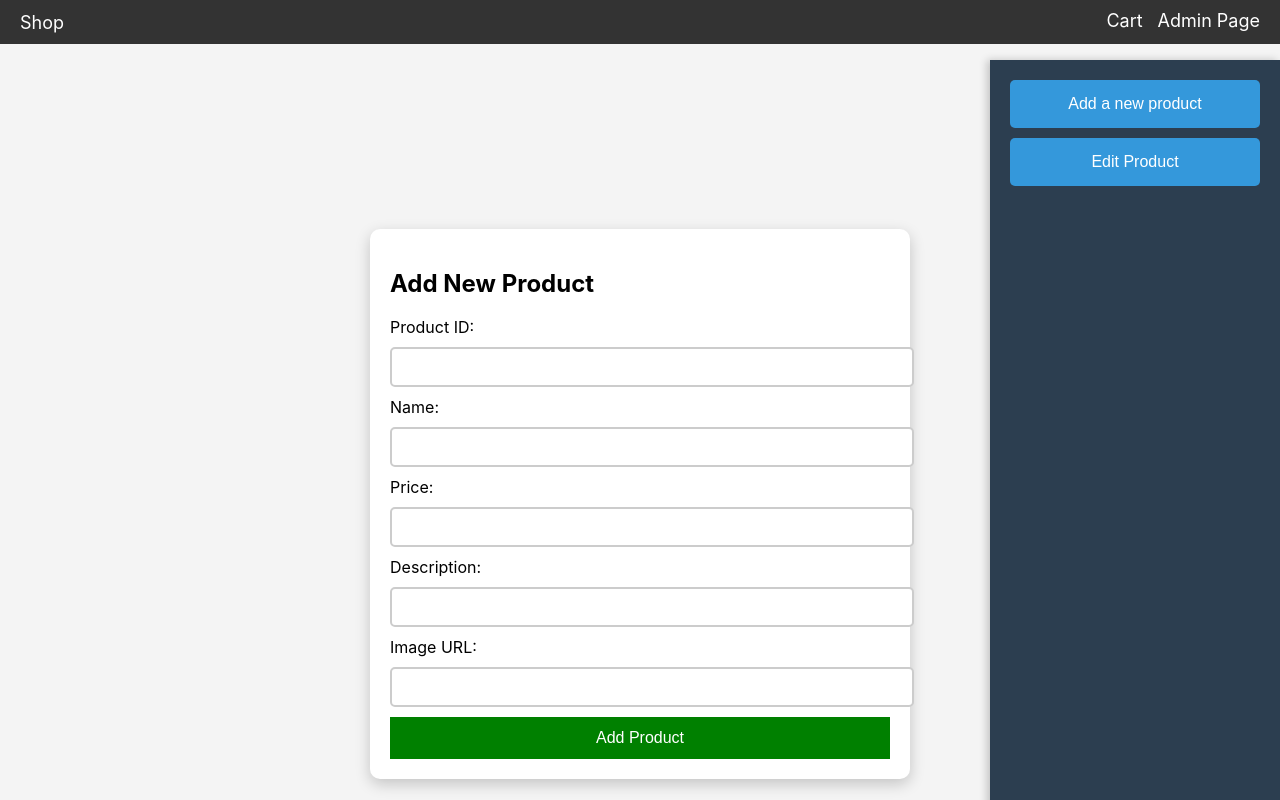
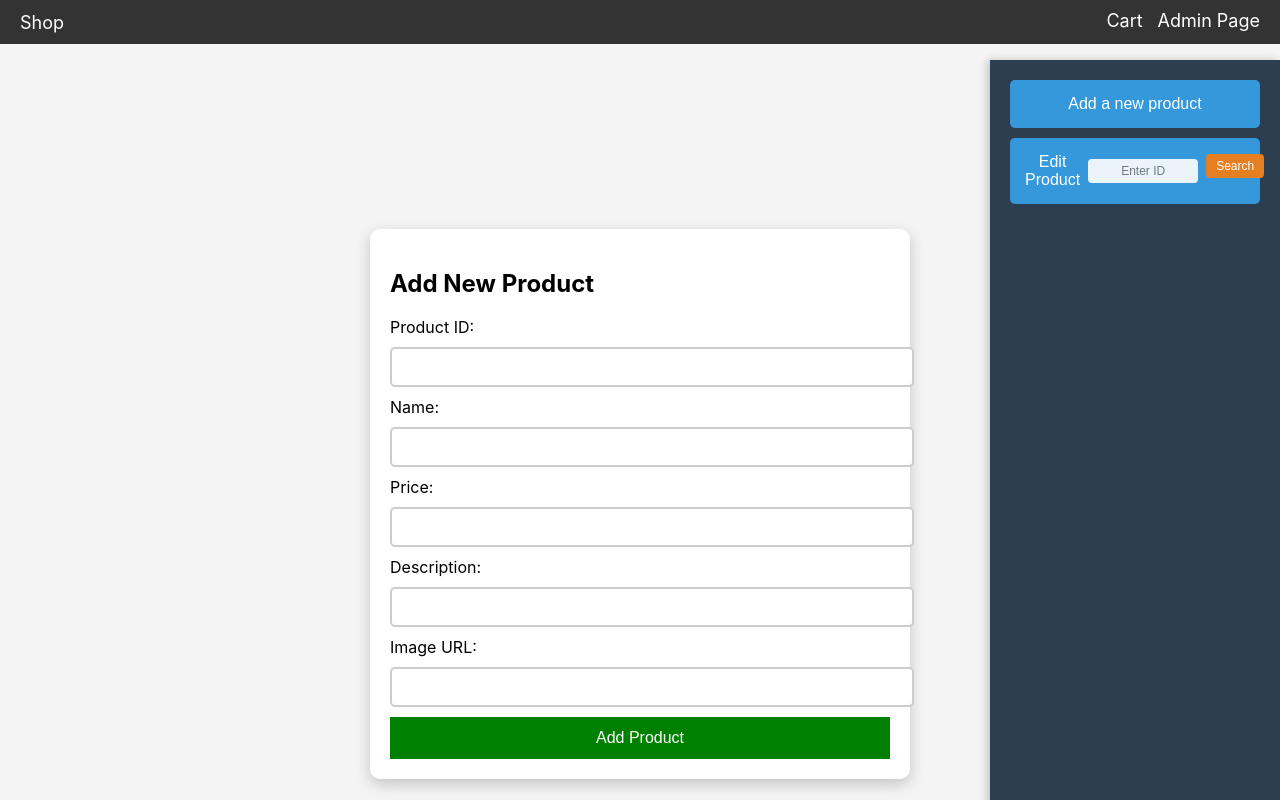
Before and after one commit to Tks23-hub/Small-Shop, a React (Create React App) app: page /admin in a window 1280 px wide. Built offline with nearby package versions, Linux system fonts and the light colour scheme.

Commit message:
adding a search bar to the Edit Button itself and creting a folder to save the Footer Pages For later

```diff
--- a/src/pages/Admin.js
+++ b/src/pages/Admin.js
@@ -69,7 +69,8 @@ function Admin() {
 
         {selectedOption === "edit" && (
           <div className="admin-form-container">
-            <h2>Edit Product</h2>
+            <h2>
+              Edit Product</h2>
             <div className="edit-button-container">
               <input
                 type="text"
@@ -100,9 +101,20 @@ function Admin() {
         )}
       </div>
 
+
       <div className="admin-sidebar">
         <button onClick={() => setSelectedOption("add")}>Add a new product</button>
-        <button onClick={() => setSelectedOption("edit")}>Edit Product</button>
+        <button className="edit-button" onClick={() => setSelectedOption("edit")}>
+    <span>Edit Product</span>
+    <input
+      type="text"
+      placeholder="Enter ID"
+      value={productId}
+      onChange={(e) => setProductId(e.target.value)}
+      className="search-input"
+    />
+    <button className="search-btn" onClick={handleSearch}>Search</button>
+  </button>
       </div>
     </div>
   );
--- a/src/styles/Admin.css
+++ b/src/styles/Admin.css
@@ -1,13 +1,13 @@
-/* ✅ Main Layout */
+
 .admin-container {
   display: flex;
   flex-direction: row;
   height: 100vh;
   background-color: #f4f4f4;
-  padding-top: 60px; /* ✅ Space for Navbar */
+  padding-top: 60px;
 }
 
-/* ✅ Admin Content (Takes most of the space) */
+
 .admin-content {
   flex-grow: 1;
   padding: 30px;
@@ -16,7 +16,7 @@
   align-items: center;
 }
 
-/* ✅ Sidebar (Moves to the FAR RIGHT) */
+
 .admin-sidebar {
   width: 250px;
   background-color: #2c3e50;
@@ -26,12 +26,12 @@
   align-items: center;
   position: fixed;
   right: 0;
-  top: 60px; /* ✅ Now starts BELOW the Navbar */
-  height: calc(100vh - 60px); /* ✅ Adjust height to avoid covering navbar */
+  top: 60px;
+  height: calc(100vh - 60px);
   box-shadow: -3px 0 8px rgba(0, 0, 0, 0.2);
 }
 
-/* ✅ Navbar Fix */
+
 .navbar {
   width: 100%;
   position: fixed;
@@ -39,13 +39,13 @@
   left: 0;
   background-color: #333;
   padding: 10px 20px;
-  z-index: 1000; /* ✅ Ensures navbar is above everything */
+  z-index: 1000;
   display: flex;
   justify-content: space-between;
 }
 
 
-/* ✅ Sidebar Buttons */
+
 .admin-sidebar button {
   width: 100%;
   padding: 15px;
@@ -63,7 +63,7 @@
   background-color: #2980b9;
 }
 
-/* ✅ Admin Form Styling */
+
 .admin-form-container {
   width: 500px;
   background: white;
@@ -78,7 +78,7 @@
   gap: 10px;
 }
 
-/* ✅ Input Styling */
+
 .admin-form input {
   padding: 10px;
   border: 2px solid #ccc;
@@ -94,7 +94,7 @@
   box-shadow: 0px 0px 5px rgba(52, 152, 219, 0.5);
 }
 
-/* ✅ Buttons for Forms */
+
 .admin-form button {
   background-color: green;
   color: white;
@@ -110,7 +110,7 @@
   transform: scale(1.05);
 }
 
-/* ✅ Search Container */
+
 .search-container {
   display: flex;
   align-items: center;
@@ -138,3 +138,61 @@
 .search-container button:hover {
   background-color: #e67e22;
 }
+
+.edit-button {
+  display: flex;
+  align-items: center;
+  justify-content: space-between;
+  width: 100%;
+  padding: 10px 15px;
+  font-size: 16px;
+  color: white;
+  background-color: #3498db;
+  border: none;
+  cursor: pointer;
+  border-radius: 5px;
+  transition: 0.3s;
+  position: relative;
+  gap: 8px;
+}
+
+
+.edit-button .search-input {
+  width: 100px;
+  padding: 5px;
+  font-size: 12px;
+  border: none;
+  border-radius: 4px;
+  outline: none;
+  opacity: 0.9;
+  background: white;
+  color: black;
+  text-align: center;
+}
+
+.edit-button .search-input:focus {
+  opacity: 1;
+  background-color: #fff;
+  border: 1px solid #2980b9;
+}
+
+
+.edit-button .search-btn {
+  padding: 5px 10px;
+  font-size: 12px;
+  color: white;
+  background-color: #e67e22;
+  border: none;
+  cursor: pointer;
+  border-radius: 4px;
+  transition: 0.3s;
+}
+
+
+.edit-button:hover {
+  background-color: #2980b9;
+}
+
+.edit-button .search-btn:hover {
+  background-color: #d35400;
+}
--- a/src/styles/Checkout.css
+++ b/src/styles/Checkout.css
@@ -1,13 +1,13 @@
-/* ✅ Allow scrolling on the whole page */
+
 body, html {
   height: 100%;
   margin: 0;
-  overflow-y: auto; /* ✅ Enables vertical scrolling */
+  overflow-y: auto;
 }
 
-/* ✅ Main Checkout Container */
+
 .checkout-container {
-  max-width: 550px; /* ✅ Adjusted width for laptops */
+  max-width: 550px;
   margin: 30px auto;
   padding: 15px;
   background-color: #ffffff;
@@ -17,11 +17,11 @@ body, html {
   display: flex;
   flex-direction: column;
   align-items: center;
-  min-height: 100vh; /* ✅ Ensures container fits inside the viewport */
-  overflow-y: auto; /* ✅ Enables scrolling when content overflows */
+  min-height: 100vh;
+  overflow-y: auto;
 }
 
-/* ✅ Total Price Styling */
+
 .checkout-total {
   font-size: 18px;
   font-weight: bold;
@@ -30,7 +30,7 @@ body, html {
   margin-top: 10px;
 }
 
-/* ✅ Cart Summary (Scrollable) */
+
 .cart-summary {
   background: linear-gradient(to right, #ffecd2, #fcb69f);
   padding: 12px;
@@ -38,11 +38,11 @@ body, html {
   margin-bottom: 15px;
   box-shadow: 0px 2px 6px rgba(0, 0, 0, 0.15);
   width: 100%;
-  max-height: 180px; /* ✅ Slightly smaller height for laptops */
+  max-height: 180px;
   overflow-y: auto;
 }
 
-/* ✅ Order Summary List */
+
 .cart-summary ul {
   list-style-type: none;
   padding: 0;
@@ -67,16 +67,16 @@ body, html {
   border: 1px solid #ddd;
 }
 
-/* ✅ Checkout Form */
+
 .checkout-form {
   display: flex;
   flex-direction: column;
   gap: 10px;
   width: 100%;
-  max-width: 480px; /* ✅ Slightly reduced for laptop */
+  max-width: 480px;
 }
 
-/* ✅ Styled Input Fields */
+
 .checkout-form input {
   padding: 8px;
   border: 2px solid #3498db;
@@ -92,7 +92,7 @@ body, html {
   box-shadow: 0px 0px 8px rgba(231, 76, 60, 0.4);
 }
 
-/* ✅ Checkout Button */
+
 .checkout-form button {
   background: linear-gradient(to right, #3498db, #2ecc71);
   color: white;
@@ -109,7 +109,7 @@ body, html {
   transform: scale(1.05);
 }
 
-/* ✅ Responsive Design for Laptops */
+
 @media (max-width: 1024px) {
   .checkout-container {
     max-width: 95%;
--- a/src/styles/Home.css
+++ b/src/styles/Home.css
@@ -17,7 +17,6 @@ body, html {
   align-items: center;
 }
 
-
 .shop-title {
   font-size: 42px;
   font-weight: bold;
@@ -32,7 +31,6 @@ body, html {
   margin-bottom: 20px;
 }
 
-
 .product-scroll-container {
   width: 90%;
   max-width: 1200px;
```
Also changed, not shown: src/styles/ProductPage.css (+0 -18 lines), src/Footer_For_Later/Footer.css (renamed from src/styles/Footer.css), src/Footer_For_Later/Footer.js (renamed from src/components/Footer.js).
